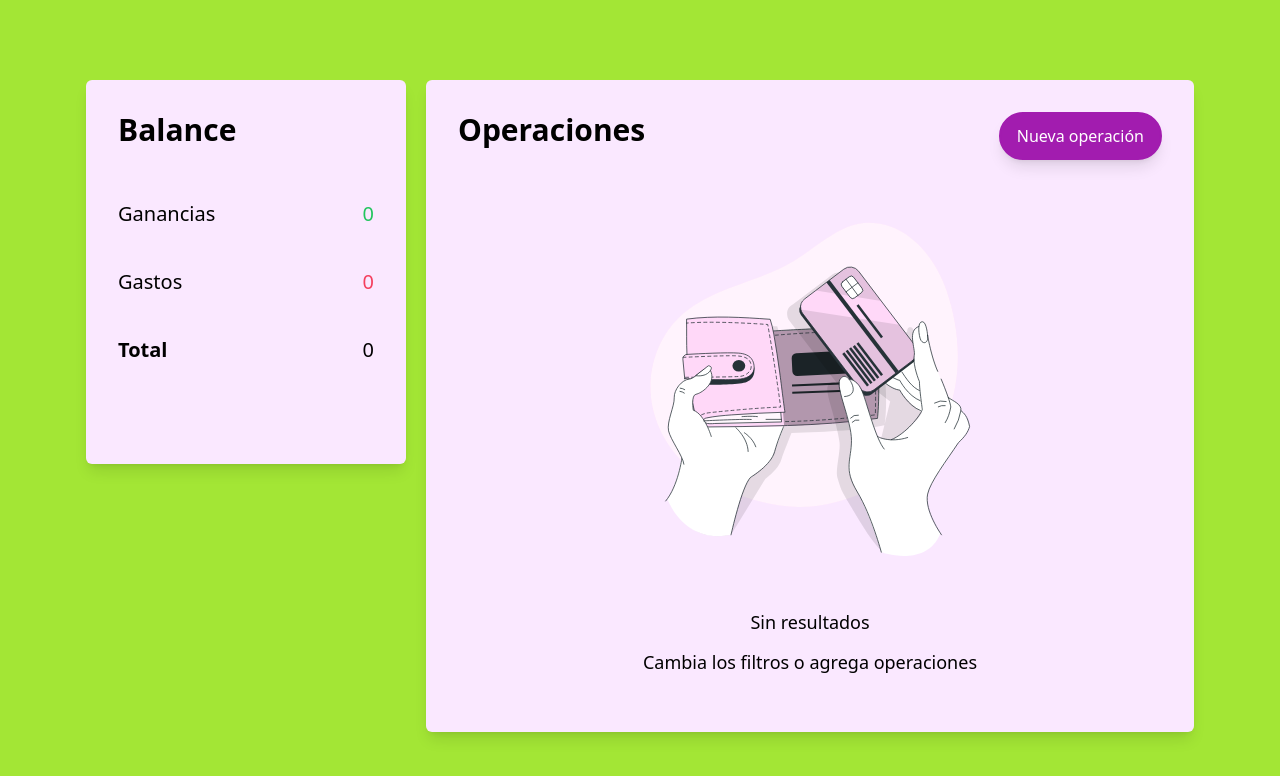
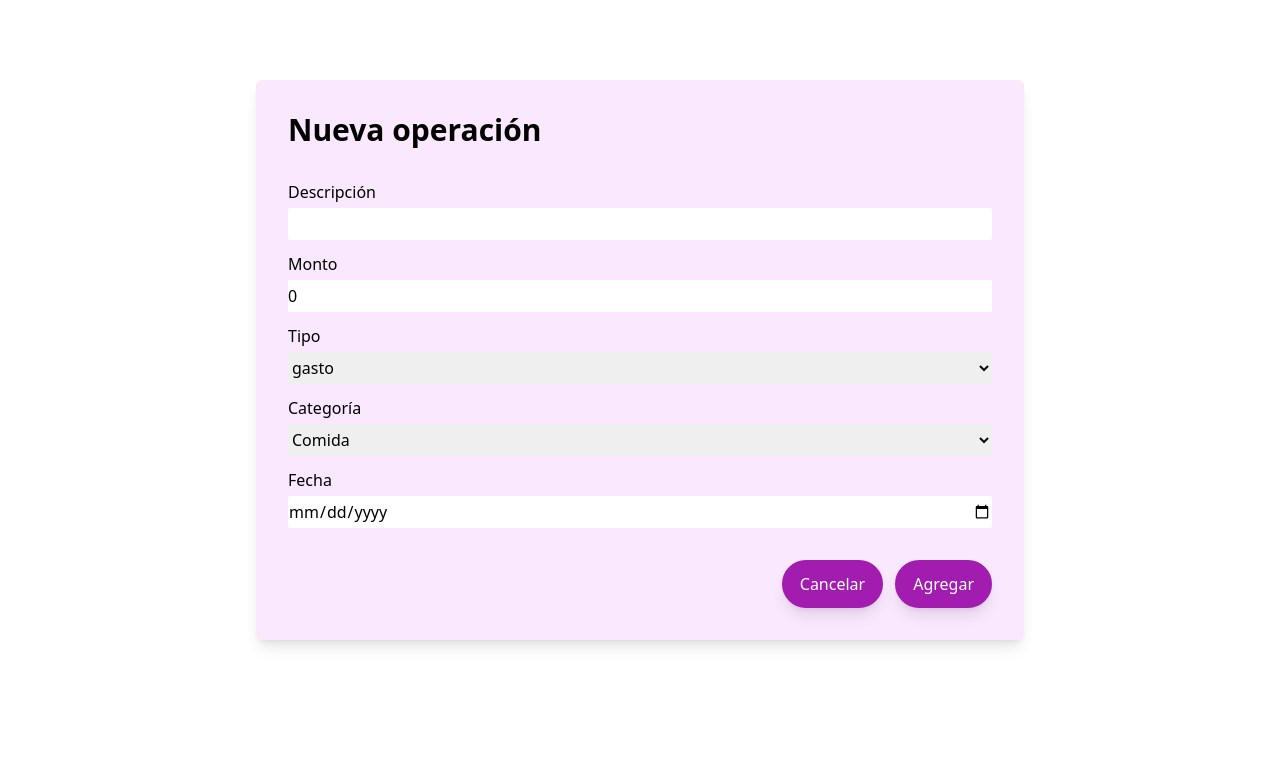
Before and after one commit to edyuarca/portfolioII.js, a plain HTML site: page index.html in a window 1280 px wide. Both pictures are taken after a click on the button "Nueva operación". Drawn offline with nearby package versions, Linux system fonts and the light colour scheme.

Commit message:
id en el html y primera funcinalidad btn agregar operacion

```diff
--- a/index.html
+++ b/index.html
@@ -8,10 +8,13 @@
     <script src="https://cdnjs.cloudflare.com/ajax/libs/uuid/8.1.0/uuidv4.min.js"></script>
     <link rel="stylesheet" href="/style.css" />
   </head>
-  <body class="bg-lime-400">
+  <body class="">
     <div class="flex gap-5 justify-center my-20 sticky">
       <!-- Contenedor balances -->
-      <div class="bg-fuchsia-100 rounded-md shadow-lg max-w-80 flex w-2/5 h-96">
+      <div
+        class="bg-fuchsia-100 rounded-md shadow-lg max-w-80 flex w-2/5 h-96"
+        id="contenedorBalances"
+      >
         <div class="w-full">
           <h2 class="text-3xl font-bold p-8">Balance</h2>
           <div class="flex justify-between">
@@ -30,13 +33,16 @@
       </div>
 
       <!-- Contenedor sección operaciones vacío -->
-      <div class="flex bg-fuchsia-100 max-w-3xl rounded-md shadow-lg w-3/5">
+      <div
+        class="flex bg-fuchsia-100 max-w-3xl rounded-md shadow-lg w-3/5"
+        id="containerVacio"
+      >
         <div class="w-full" id="contenedorSinDatos">
           <div class="flex flex-row justify-between">
             <h2 class="text-3xl font-bold p-8">Operaciones</h2>
             <button
               class="border-solid border-2 border-fuchsia-700 rounded-full py-2.5 px-4 m-8 bg-fuchsia-700 text-white shadow-lg"
-              id="agregarOperacion"
+              id="btnAgregarOperacion"
             >
               Nueva operación
             </button>
@@ -55,7 +61,10 @@
         </div>
       </div>
       <!-- Contenedor agregar nueva operación-->
-      <div class="bg-fuchsia-100 max-w-3xl rounded-md shadow-lg w-full hidden">
+      <div
+        class="bg-fuchsia-100 max-w-3xl rounded-md shadow-lg w-full hidden"
+        id="containerNuevaOp"
+      >
         <div>
           <form action="">
             <h2 class="text-3xl font-bold p-8">Nueva operación</h2>
--- a/main.js
+++ b/main.js
@@ -1,3 +1,18 @@
+//Contendor operaciones vacío a agregar nueva operación
+const btnNuevaOperacion = document.getElementById("btnAgregarOperacion");
+const containerNuevaOp = document.getElementById("containerNuevaOp");
+const containerVacio = document.getElementById("containerVacio");
+const contenedorBalances = document.getElementById("contenedorBalances");
+
+const vercontainerNuevaOp = () => {
+  containerNuevaOp.style.display = "block";
+  containerVacio.style.display = "none";
+  contenedorBalances.style.display = "none";
+};
+btnNuevaOperacion.addEventListener(`click`, vercontainerNuevaOp);
+
+//Agregar tabla
+
 const categorias = document.getElementById("categorias");
 const datos = [];
 const evaluarLocalStorage = () => {
```
